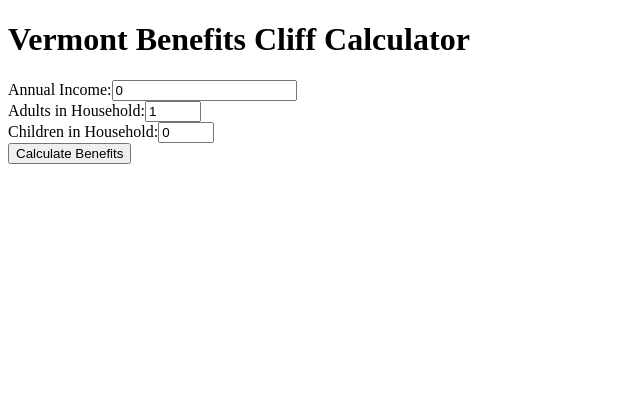
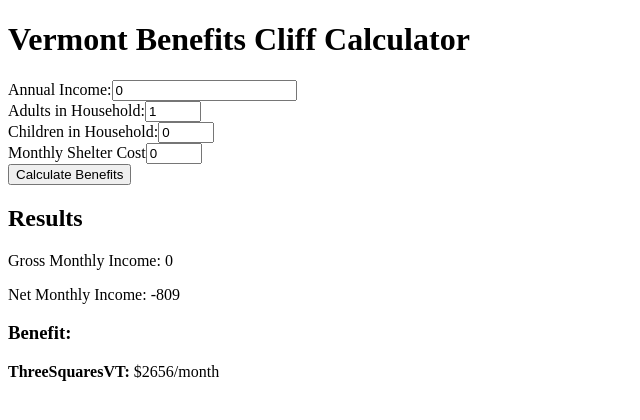
Before and after one commit to VERSO-UVM/benefits-cliff, a React (Vite) app: page / in a window 1280 px wide. Both pictures are taken after a click on the button "Calculate Benefits". Shown: the top 420 px of the page, without its empty margins (0-640 px from the left). Built offline with nearby package versions, Linux system fonts and the light colour scheme.

Commit message:
basic 3squaresvt logic

```diff
--- a/src/App.tsx
+++ b/src/App.tsx
@@ -2,13 +2,24 @@
 
 import InputForm from "./components/InputForm";
 import calculateBenefits from "./utils/benefitCalculators";
-import type { HouseholdData, CalculationResult } from "./types";
+
+import type {
+  RawHouseholdData,
+  ProcessedHouseholdData,
+  CalculationResult,
+} from "./types";
+
+import processHouseholdData from "./utils/processHouseholdData";
 
 function App() {
+  const [processedData, setProcessedData] =
+    useState<ProcessedHouseholdData | null>(null);
   const [result, setResults] = useState<CalculationResult | null>(null);
 
-  const handleCalculate = (data: HouseholdData) => {
-    const results = calculateBenefits(data);
+  const handleCalculate = (data: RawHouseholdData) => {
+    const processedData = processHouseholdData(data);
+    setProcessedData(processedData);
+    const results = calculateBenefits(processedData);
     setResults(results);
   };
 
@@ -16,8 +27,26 @@
     <div className="App">
       <h1> Vermont Benefits Cliff Calculator</h1>
       <InputForm onCalculate={handleCalculate} />
+      {result && (
+        <div>
+          <h2>Results</h2>
+          <p>Gross Monthly Income: {processedData?.grossMonthlyIncome}</p>
+          <p>Net Monthly Income: {processedData?.netMonthlyIncome}</p>
+          <h3>Benefit: </h3>
+          {result.benefits.map((benefit) => (
+            <div key={benefit.name}>
+              <strong>{benefit.name}:</strong>
+              {benefit.eligible ? ` $${benefit.amount}/month` : " Not eligible"}
+            </div>
+          ))}
+        </div>
+      )}
     </div>
   );
 }
+export default App;
 
-export default App;
+{
+  /* <p><strong>Total Benefits:</strong> ${result.totalBenefits}</p>
+        <p><strong>Net Resources:</strong> ${result.netResources}</p> */
+}
--- a/src/components/InputForm.tsx
+++ b/src/components/InputForm.tsx
@@ -1,23 +1,24 @@
 import { useState } from "react";
 import type { ChangeEvent } from "react";
-import type { HouseholdData } from "../types";
+import type { RawHouseholdData } from "../types";
 
 interface InputFormProps {
-  onCalculate: (data: HouseholdData) => void;
+  onCalculate: (data: RawHouseholdData) => void;
 }
 
 export default function InputForm({ onCalculate }: InputFormProps) {
-  const [formData, setFormData] = useState<HouseholdData>({
+  const [formData, setFormData] = useState<RawHouseholdData>({
     annualIncome: 0,
     adults: 1,
     children: 0,
+    monthlyShelterCost: 0,
   });
   const handleSubmit = () => {
     onCalculate(formData);
   };
 
   const handleChange =
-    (field: keyof HouseholdData) => (e: ChangeEvent<HTMLInputElement>) => {
+    (field: keyof RawHouseholdData) => (e: ChangeEvent<HTMLInputElement>) => {
       setFormData((prev) => ({ ...prev, [field]: Number(e.target.value) }));
     };
 
@@ -60,12 +61,26 @@
           <input
             type="number"
             value={formData.children}
-            onChange={handleChange("adults")}
+            onChange={handleChange("children")}
             min="0"
             max="10"
           />
         </label>
       </div>
+
+      <div>
+        <label>
+          Monthly Shelter Cost
+          <input
+            type="number"
+            value={formData.monthlyShelterCost}
+            onChange={handleChange("monthlyShelterCost")}
+            min="0"
+            max="10"
+          />
+        </label>
+      </div>
+
       <button type="submit">Calculate Benefits</button>
     </form>
   );
--- a/src/data/Three_Squares_VT_Rules.ts
+++ b/src/data/Three_Squares_VT_Rules.ts
@@ -1,3 +1,5 @@
+// note, this is sourced from the fpl csv files, themselves sourced from the page
+
 const Three_Squares_VT_Values_2025 = {
   grossMonthlyLimit: {
     1: 2413,
@@ -26,15 +28,17 @@
     additionalMember: 459,
   },
   maximumBenefit: {
-    1: 292,
-    2: 536,
-    3: 768,
-    4: 975,
-    5: 1158,
-    6: 1390,
-    7: 1536,
-    8: 1755,
-    additionalMember: 220,
+    1: 298,
+    2: 546,
+    3: 785,
+    4: 994,
+    5: 1183,
+    6: 1421,
+    7: 1571,
+    8: 1789,
+    9: 2007,
+    10: 2225,
+    additionalMember: 218,
   },
 };
 
--- a/src/data/deductions.ts
+++ b/src/data/deductions.ts
@@ -1,3 +1,5 @@
+// source: https://www.ahsnet.ahs.state.vt.us/Public/3sVT/assets/BRM/2400_Benefits.htm#Net_Income
+
 export const deductions = {
   standard: {
     1: 209,
--- a/src/types/index.ts
+++ b/src/types/index.ts
@@ -1,7 +1,8 @@
 export interface RawHouseholdData {
-  annualIncome: number;
+  monthlyIncome: number;
   adults: number;
   children: number;
+  monthlyShelterCost: number;
 }
 
 interface Deduction {
--- a/src/utils/benefitCalculators.ts
+++ b/src/utils/benefitCalculators.ts
@@ -2,7 +2,6 @@
   ProcessedHouseholdData,
   CalculationResult,
   BenefitResult,
-  RawHouseholdData,
 } from "../types";
 import {
   getThreeSquaresAllotment,
@@ -17,9 +16,9 @@
   const netLimit = getThreeSquaresNetIncomeLimit(householdSize);
 
   // calculate benefits
-  const allotment = getThreeSquaresAllotment(householdSize);
+  const maxAllotment = getThreeSquaresAllotment(householdSize);
   const allotment_adjustment = data.netMonthlyIncome * 0.3;
-  const benefit = allotment - allotment_adjustment;
+  const benefit = Math.max(0, Math.round(maxAllotment - allotment_adjustment));
 
   if (
     data.grossMonthlyIncome <= grossLimit ||
@@ -39,11 +38,10 @@
 }
 
 export default function calculateBenefits(
-  data: RawHouseholdData,
+  data: ProcessedHouseholdData,
 ): CalculationResult {
-  console.log("Calculate with", data);
   return {
-    income: data.annualIncome,
-    benefits: [{ name: "3SquaresVT", amount: 5000, eligible: true }],
+    income: data.grossMonthlyIncome,
+    benefits: [calculateThreeSquares(data)],
   };
 }
--- a/src/utils/processHouseholdData.ts
+++ b/src/utils/processHouseholdData.ts
@@ -4,14 +4,29 @@
 export default function processHouseholdData(
   data: RawHouseholdData,
 ): ProcessedHouseholdData {
-  const grossMonthlyIncome = data.annualIncome / 12;
+  const grossMonthlyIncome = data.annualIncome;
   const adults = data.adults;
   const children = data.children;
   const householdSize = adults + children;
+  const monthlyShelterCost = data.monthlyShelterCost;
+
+  // calculations: https://www.ahsnet.ahs.state.vt.us/Public/3sVT/assets/BRM/2400_Benefits.htm#Net_Income
+  const earnedDeduction = grossMonthlyIncome * 0.2;
   const standardDeduction = getStandardDeduction(householdSize);
-  const earnedDeduction = grossMonthlyIncome * 0.2;
-  const netMonthlyIncome =
-    grossMonthlyIncome - standardDeduction - earnedDeduction;
+  const medicalDeduction = 0; // TODO, LOGIC
+  const dependentCareDeduction = 0; // TODO Logic
+  const childSupportDeduction = 0; // TODO logic
+  const tempIncome =
+    grossMonthlyIncome -
+    standardDeduction -
+    earnedDeduction -
+    medicalDeduction -
+    dependentCareDeduction -
+    childSupportDeduction;
+
+  const shelterTemp = 0.5 * tempIncome;
+  const shelterDeduction = Math.max(monthlyShelterCost - shelterTemp, 600);
+  const netMonthlyIncome = tempIncome - shelterDeduction;
   return {
     grossMonthlyIncome: grossMonthlyIncome,
     netMonthlyIncome: netMonthlyIncome,
```
Also changed, not shown: info/3quaresvt.md (+5 -2 lines), src/data/fpl-monthly-2025_clean.csv (deleted), src/data/fpl-monthly-2025_raw.csv (deleted), src/data/fpl/fpl-annual_2-1-2026_raw.csv (added), src/data/fpl/fpl-monthly-2-1-2026_clean.csv (added), 1 other file (tests, documents, lock files or other folders).
